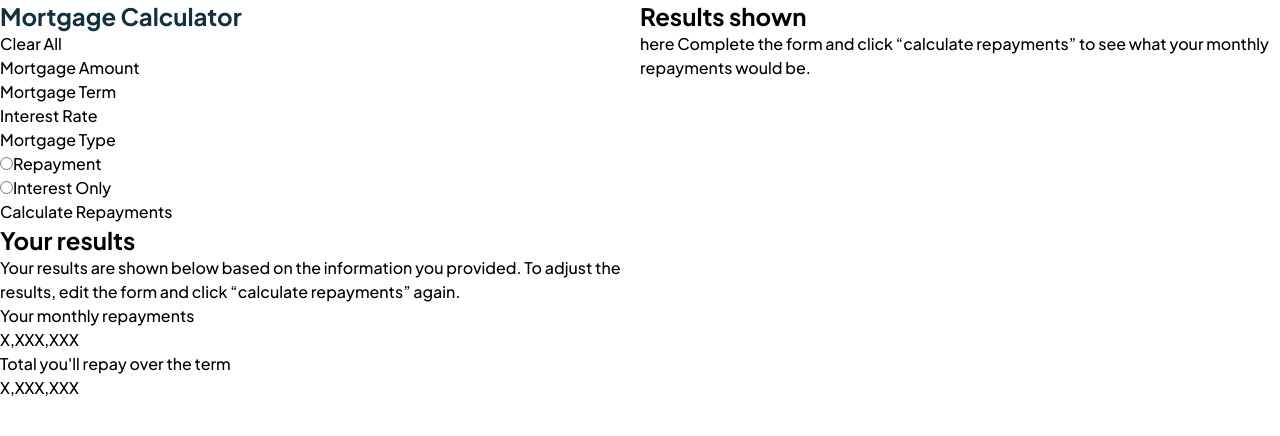
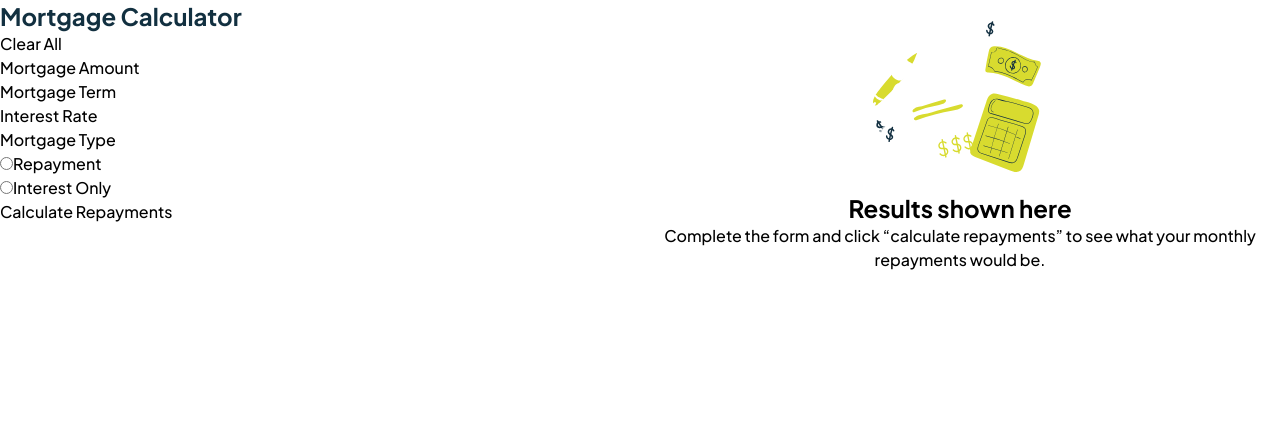
Before and after one commit to alanb4rt/mortgage-repayment-calculator, a React (Vite) app: page / in a window 1280 px wide. Shown: the top 436 px of the page. Built offline with nearby package versions, Linux system fonts and the light colour scheme.

Commit message:
create components toggle

```diff
--- a/src/App.jsx
+++ b/src/App.jsx
@@ -1,14 +1,24 @@
+import { useState } from "react";
+import EmptyResult from "./components/EmptyResult";
+import Result from "./components/Result";
+
 export default function App() {
+  const [showResult, setShowResult] = useState(false);
+
+  const handleSubmit = (e) => {
+    e.preventDefault();
+  };
+
   return (
     <>
       <main className="container mx-auto">
         <div className="grid grid-cols-2">
           <div>
-            <form>
+            <form onSubmit={handleSubmit}>
               <h1 className="text-2xl font-bold text-mySlate-900">
                 Mortgage Calculator
               </h1>
-              <button>Clear All</button>
+              <button type="reset">Clear All</button>
               <div>
                 <label htmlFor="amount">Mortgage Amount</label>
                 <input type="number" name="amount" id="amount" />
@@ -42,35 +52,12 @@ export default function App() {
                   <label htmlFor="interest">Interest Only</label>
                 </div>
               </div>
-              <button>Calculate Repayments</button>
+              <button onClick={() => setShowResult(!showResult)}>
+                Calculate Repayments
+              </button>
             </form>
           </div>
-          {/* <!-- Empty results start --> */}
-          <div>
-            <h2 className="text-2xl font-bold">Results shown</h2>
-            <p>
-              here Complete the form and click “calculate repayments” to see
-              what your monthly repayments would be.
-            </p>
-          </div>
-          {/* <!-- Empty results end --> */}
-          {/* <!-- Completed results start --> */}
-          <div>
-            <h2 className="text-2xl font-bold">Your results</h2>
-            <p>
-              Your results are shown below based on the information you
-              provided. To adjust the results, edit the form and click
-              “calculate repayments” again.
-            </p>
-            <div>
-              <p>Your monthly repayments</p>
-              X,XXX,XXX
-            </div>
-            <div>
-              <p>Total you'll repay over the term</p>
-              X,XXX,XXX
-            </div>
-          </div>
+          <div>{!showResult ? <EmptyResult /> : <Result />}</div>
         </div>
       </main>
     </>
--- /dev/null
+++ b/src/components/EmptyResult.jsx
@@ -0,0 +1,16 @@
+import IconEmpty from "../assets/images/illustration-empty.svg";
+
+export default function EmptyResult() {
+  return (
+    <>
+      <div className="text-center">
+        <img className="mx-auto" src={IconEmpty} alt="Illustration" />
+        <h2 className="text-2xl font-bold">Results shown here</h2>
+        <p>
+          Complete the form and click “calculate repayments” to see what your
+          monthly repayments would be.
+        </p>
+      </div>
+    </>
+  );
+}
--- /dev/null
+++ b/src/components/Result.jsx
@@ -0,0 +1,22 @@
+export default function Result() {
+  return (
+    <>
+      <div>
+        <h2 className="text-2xl font-bold">Your results</h2>
+        <p>
+          Your results are shown below based on the information you provided. To
+          adjust the results, edit the form and click “calculate repayments”
+          again.
+        </p>
+        <div>
+          <p>Your monthly repayments</p>
+          £X,XXX,XXX
+        </div>
+        <div>
+          <p>Total you'll repay over the term</p>
+          £X,XXX,XXX
+        </div>
+      </div>
+    </>
+  );
+}
```
